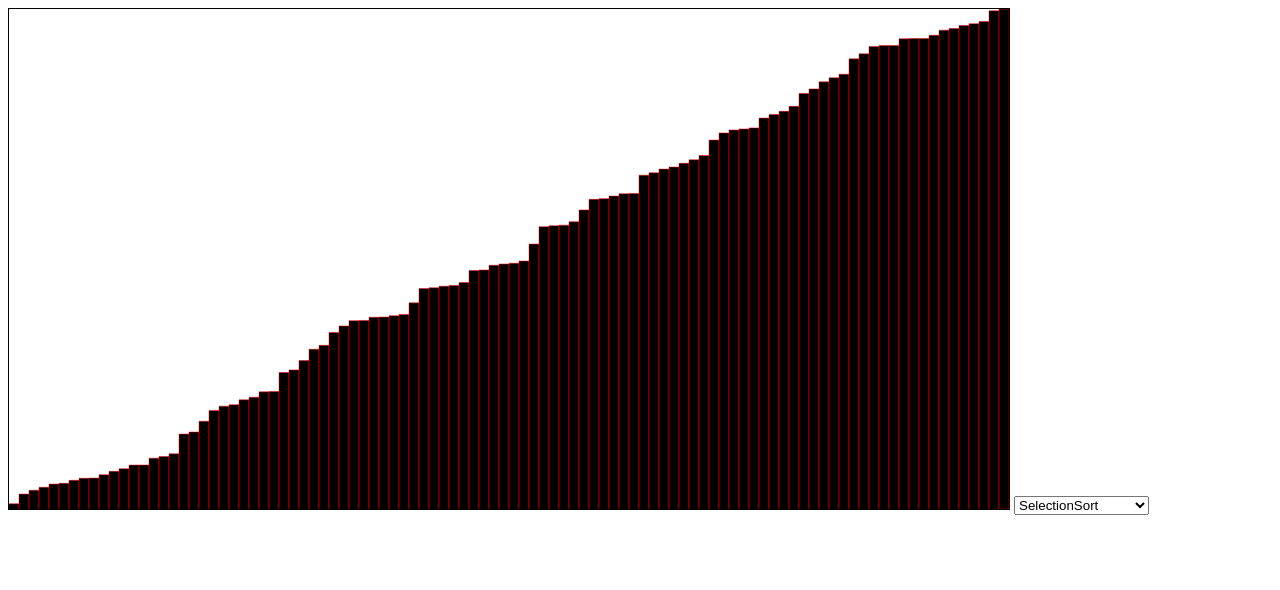
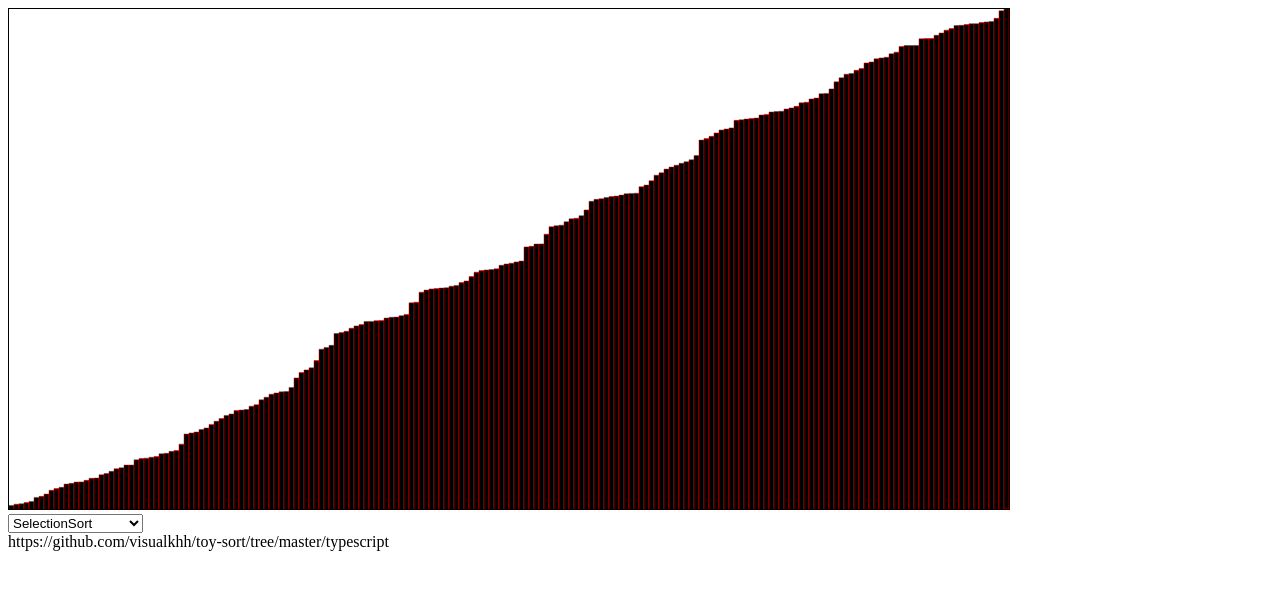
Before and after one commit to visualkhh/toy-sort, a website built with webpack: page typescript/index.html in a window 1280 px wide. Built offline with nearby package versions, Linux system fonts and the light colour scheme.

Commit message:
sort bubble,insert...

```diff
--- a/typescript/index.html
+++ b/typescript/index.html
@@ -5,13 +5,18 @@
     <title>sort</title>
 </head>
 <body>
-    <canvas id="canvas" width="1000" height="500" style="border: 1px solid #000000"></canvas>
+<canvas id="canvas" width="1000" height="500" style="border: 1px solid #000000"></canvas>
+<div>
     <select id="sort">
         <option value="Selection">SelectionSort</option>
         <option value="SelectionSwap">SelectionSwapSort</option>
         <option value="Bubble">BubbleSort</option>
         <option value="Insertion">InsertionSort</option>
     </select>
+</div>
+<div>
+    https://github.com/visualkhh/toy-sort/tree/master/typescript
+</div>
 
 </body>
 <script type="text/javascript" src="./dist/bundle.js"></script>
--- a/typescript/src/index.ts
+++ b/typescript/src/index.ts
@@ -19,7 +19,7 @@ const launcher = {
         }
         const canvas = document.querySelector("#canvas") as HTMLCanvasElement;
         let drawStick = new DrawStick(canvas);
-        const randomData = Sort.getRandomData();
+        const randomData = Sort.getRandomData(200);
         drawStick.stickNumbers = randomData;
         drawStick.tick();
         let sort: SortStickSnapshot;
@@ -31,7 +31,8 @@ const launcher = {
         }
 
         const snapshot = sort.getSnapshot();
-        const intervalVal = 1000 / snapshot.length;
+        // const intervalVal = 1000 / snapshot.length;
+        const intervalVal = 1;
         console.log(type+' Sort milliseconds', sort.milliseconds);
         const start = new Date().getTime();
         subscription = interval(intervalVal).take(snapshot.length).map(idx => snapshot[idx]).subscribe(it => {
```
